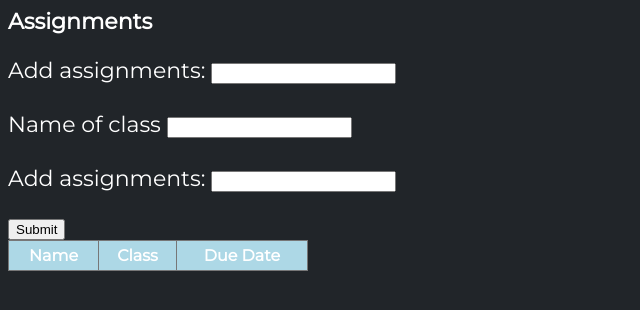
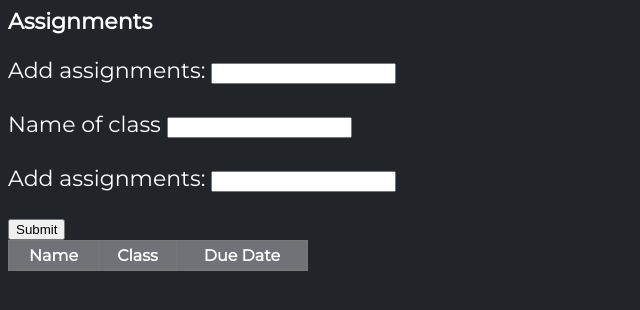
Before and after one commit to thevibinbear/thevibinbear.github.io, a plain HTML site: page assignments.html in a window 1280 px wide. Shown: the whole page, without its empty margins (0-640 px from the left). Drawn offline with Linux system fonts and the light colour scheme.

Commit message:
Update assignments.html

```diff
--- a/assignments.html
+++ b/assignments.html
@@ -17,7 +17,7 @@
     }
     table.tb { border-collapse: collapse; width:300px; }
     .tb th, .tb td { padding: 5px; border: solid 1px #777; }
-    .tb th { background-color: lightblue;}
+    .tb th { background-color: #6F7378;}
 </style>
 <title>Homepage</title>
 <h3>Assignments</h3>
```
